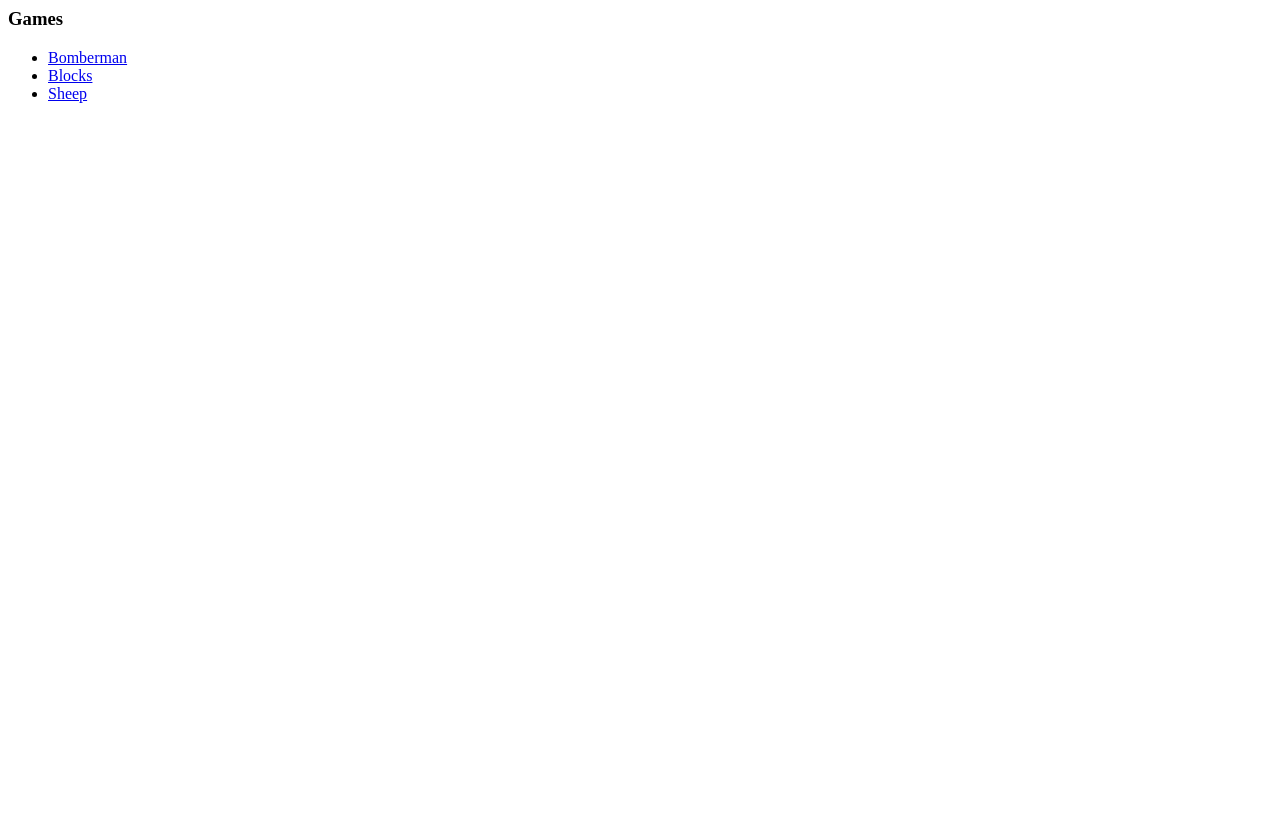
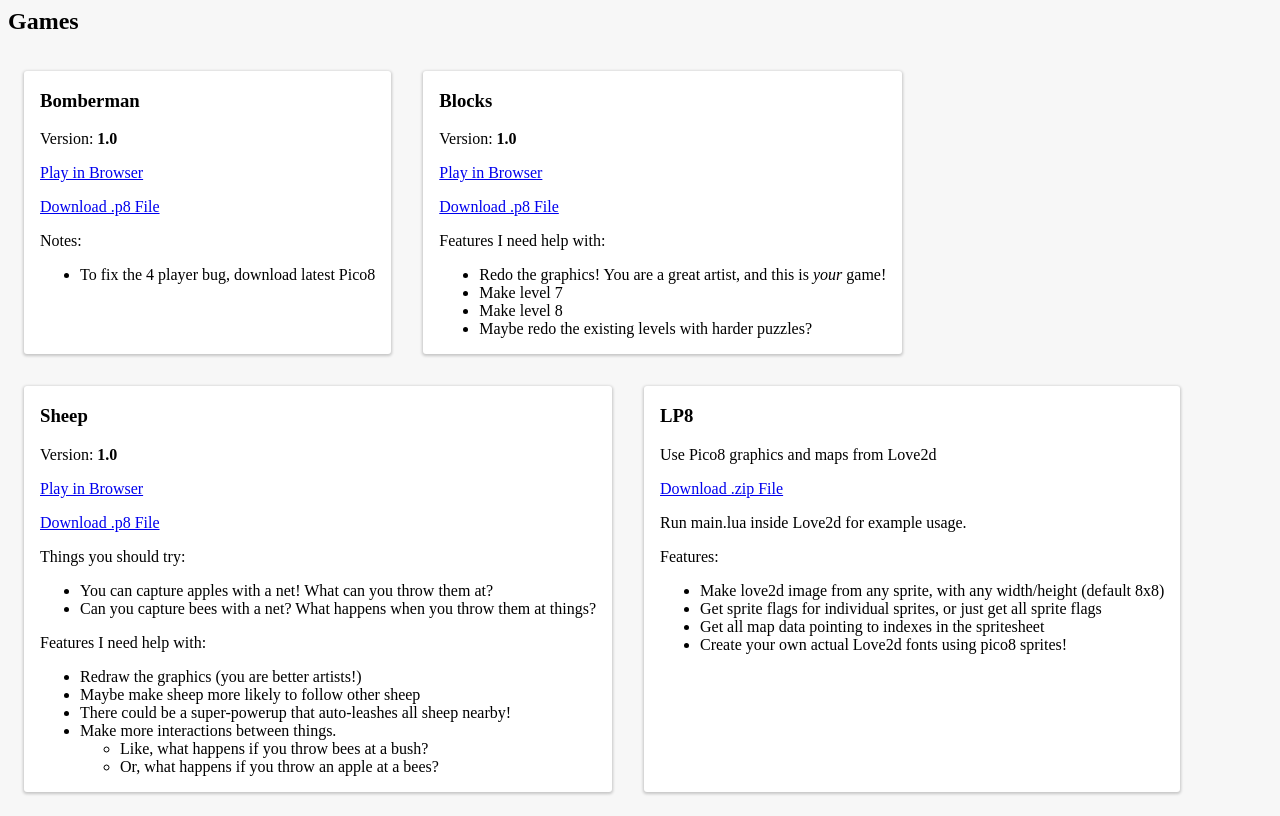
Before and after one commit to sdegutis/shepherdgame.com, a plain HTML site: page docs/index.html in a window 1280 px wide. Drawn offline with Linux system fonts and the light colour scheme.

Commit message:
Better game index

```diff
--- a/docs/index.html
+++ b/docs/index.html
@@ -1,7 +1,87 @@
-<h3>Games</h3>
+<style>
+  body {
+    background-color: #f7f7f7;
+  }
 
-<ul>
-  <li><a href="bomberman.html">Bomberman</a></li>
-  <li><a href="blocks.html">Blocks</a></li>
-  <li><a href="sheep.html">Sheep</a></li>
-</ul>
+  #games {
+    display: flex;
+    flex-wrap: wrap;
+  }
+
+  .group {
+    margin: 1em;
+    padding: 0 1em;
+    border-radius: 3px;
+    box-shadow: 0px 1px 3px 1px #0003;
+    background-color: #fff;
+  }
+</style>
+
+<h2>Games</h2>
+
+<div id="games">
+
+  <div class="group">
+    <h3>Bomberman</h3>
+    <p>Version: <b>1.0</b></p>
+    <p><a href="bomberman.html">Play in Browser</a></p>
+    <p><a download href="../bomberman.p8">Download .p8 File</a></p>
+    <p>Notes:</p>
+    <ul>
+      <li>To fix the 4 player bug, download latest Pico8</li>
+    </ul>
+  </div>
+
+  <div class="group">
+    <h3>Blocks</h3>
+    <p>Version: <b>1.0</b></p>
+    <p><a href="blocks.html">Play in Browser</a></p>
+    <p><a download href="../blocks.p8">Download .p8 File</a></p>
+    <p>Features I need help with:</p>
+    <ul>
+      <li>Redo the graphics! You are a great artist, and this is <i>your</i> game!</li>
+      <li>Make level 7</li>
+      <li>Make level 8</li>
+      <li>Maybe redo the existing levels with harder puzzles?</li>
+    </ul>
+  </div>
+
+  <div class="group">
+    <h3>Sheep</h3>
+    <p>Version: <b>1.0</b></p>
+    <p><a href="sheep.html">Play in Browser</a></p>
+    <p><a download href="../sheep.p8">Download .p8 File</a></p>
+    <p>Things you should try:</p>
+    <ul>
+      <li>You can capture apples with a net! What can you throw them at?</li>
+      <li>Can you capture bees with a net? What happens when you throw them at things?</li>
+    </ul>
+    <p>Features I need help with:</p>
+    <ul>
+      <li>Redraw the graphics (you are better artists!)</li>
+      <li>Maybe make sheep more likely to follow other sheep</li>
+      <li>There could be a super-powerup that auto-leashes all sheep nearby!</li>
+      <li>Make more interactions between things.
+        <ul>
+          <li>Like, what happens if you throw bees at a bush?</li>
+          <li>Or, what happens if you throw an apple at a bees?</li>
+        </ul>
+      </li>
+    </ul>
+  </div>
+
+  <div class="group">
+    <h3>LP8</h3>
+    <p>Use Pico8 graphics and maps from Love2d</p>
+    <p><a download href="./lp8-1.0.zip">Download .zip File</a></p>
+    <p>Run main.lua inside Love2d for example usage.</p>
+    <p>Features:</p>
+    <ul>
+      <li>Make love2d image from any sprite, with any width/height (default 8x8)</li>
+      <li>Get sprite flags for individual sprites, or just get all sprite flags</li>
+      <li>Get all map data pointing to indexes in the spritesheet</li>
+      <li>Create your own actual Love2d fonts using pico8 sprites!</li>
+    </ul>
+  </div>
+
+</div>
```
Also changed, not shown: 1 other file.
